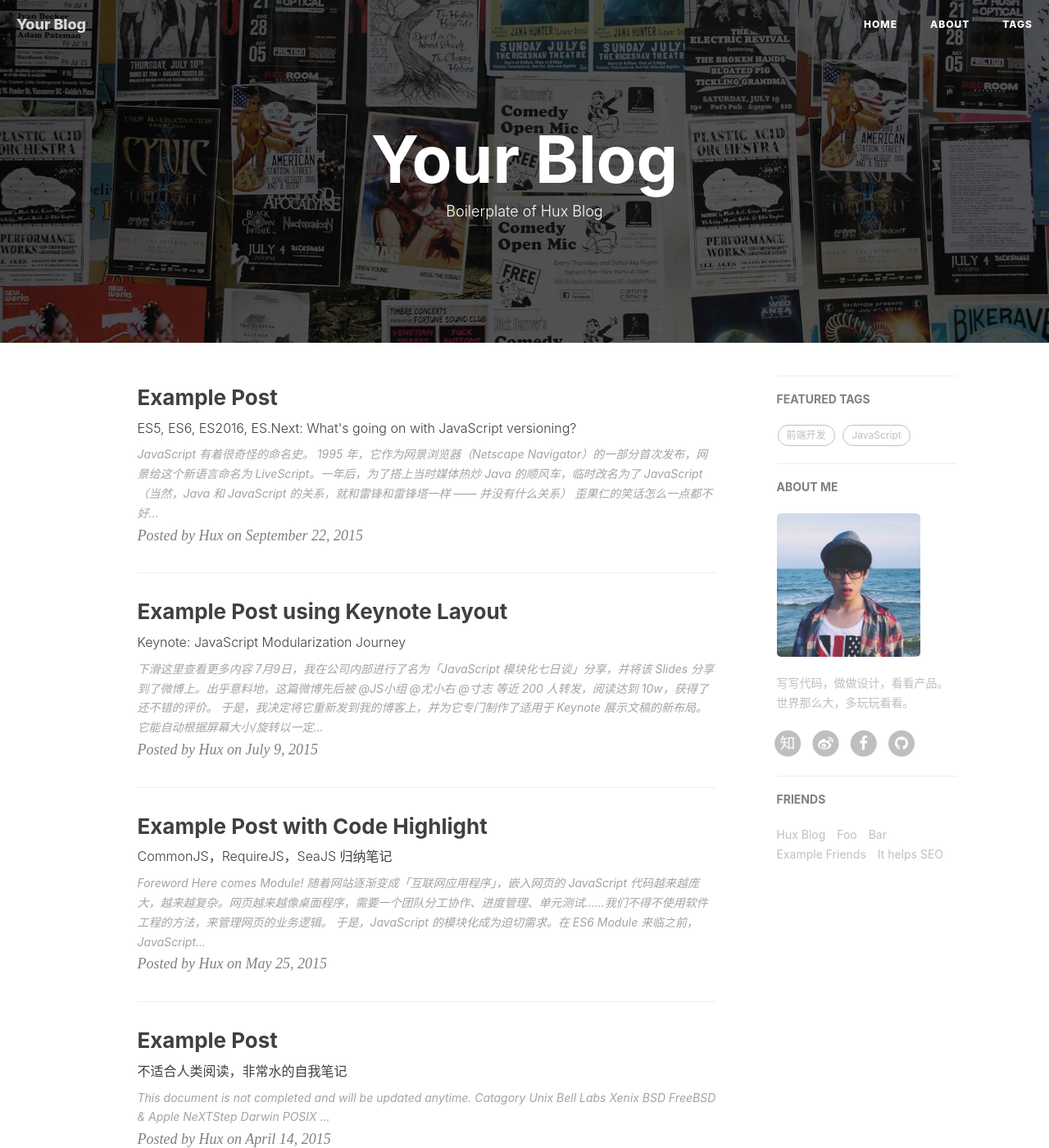
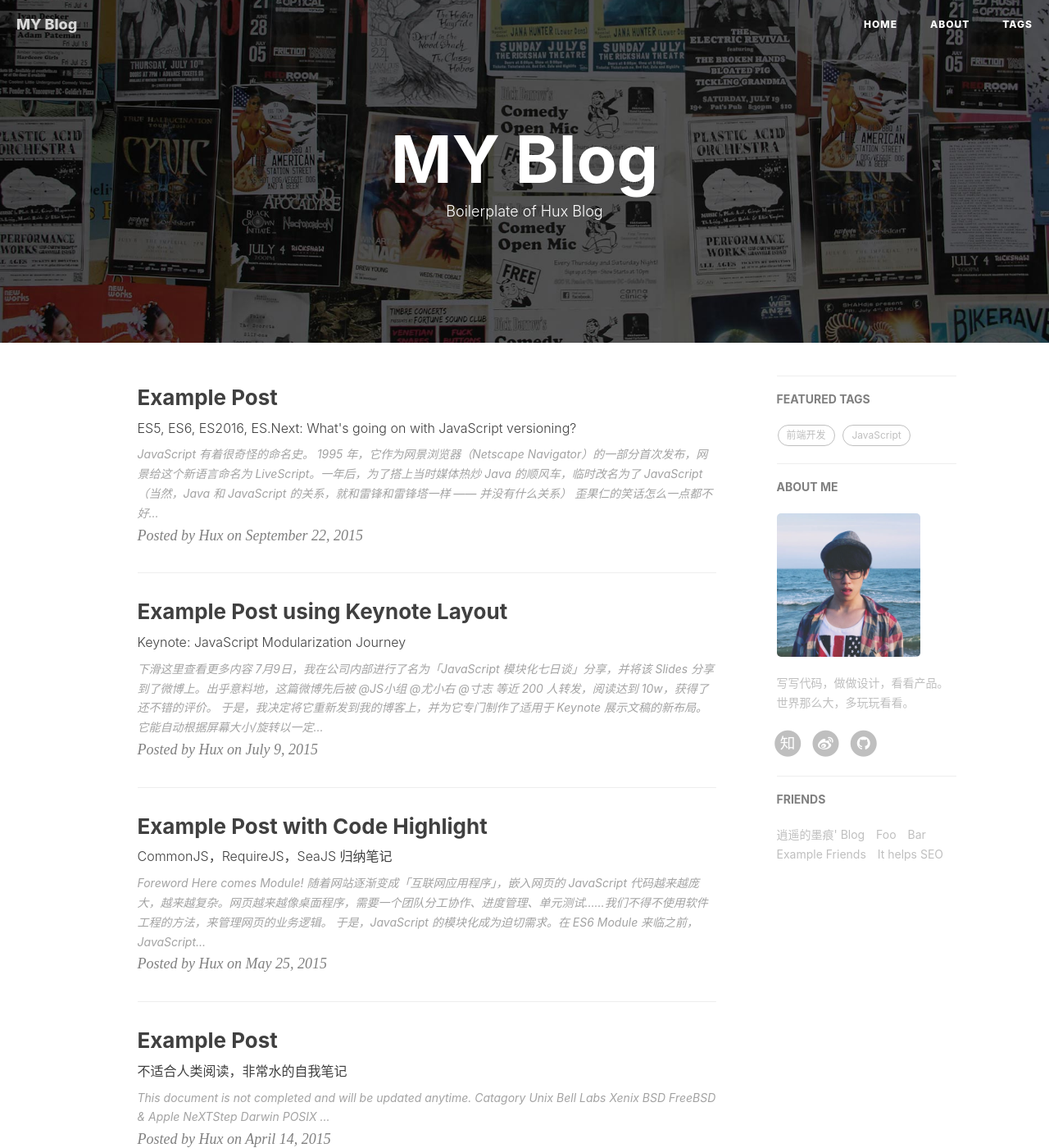
Before and after one commit to Big1ce/Big1ce.github.io, a Jekyll site: the page built from index.html, in a window 1280 px wide and 1400 px high. Shown: the whole window at 82% size. Built offline with Jekyll 4.4.1, drawn with Linux system fonts in a browser that asks for light colours; nearby versions of some CDN libraries; the list of posts is cut into pages by our own code; comment, search, counter and statistics services are not loaded; some of the changed text lies outside the part shown.

Commit message:
change_config

```diff
--- a/_config.yml
+++ b/_config.yml
@@ -1,22 +1,22 @@
 # Site settings
-title: Your Blog
-SEOTitle: 你的博客 | Your Blog
+title: MY Blog
+SEOTitle: 逍遥的墨痕's Blog
 header-img: img/home-bg.jpg
-email: huxpro@gmail.com
+email: abc@abc.com
 description: ""
 keyword: ""
-url: "http://huangxuan.me"              # your host, for absolute URL
+url: "http://big1ce.github.io"              # your host, for absolute URL
 baseurl: ""         # for example, '/blog' if your blog hosted on 'host/blog'
 
 
 
 # SNS settings
 RSS: false
-weibo_username:     huxpro
-zhihu_username:     huxpro
-github_username:    huxpro
+weibo_username:     XXX
+zhihu_username:     XXX
+github_username:    Big1ce
 #twitter_username:  huxpro
-facebook_username:  huxpro
+#facebook_username:  huxpro
 
 
 
@@ -50,9 +50,9 @@ kramdown:
 #disqus_username: _your_disqus_short_name_
 
 # Duoshuo settings
-duoshuo_username: huxblog
+duoshuo_username: XXX
 # Share component is depend on Comment so we can NOT use share only.
-duoshuo_share: true                     # set to false if you want to use Comment without Sharing
+duoshuo_share: false                     # set to false if you want to use Comment without Sharing
 
 
 
@@ -82,8 +82,8 @@ featured-condition-size: 1              # A tag will be featured if the size of
 # Friends
 friends: [
     {
-        title: "Hux Blog",
-        href: "http://huangxuan.me"
+        title: "逍遥的墨痕' Blog",
+        href: "http://Big1ce.github.io"
     },{
         title: "Foo",
         href: "#"
```
Also changed, not shown: 2 other files.
